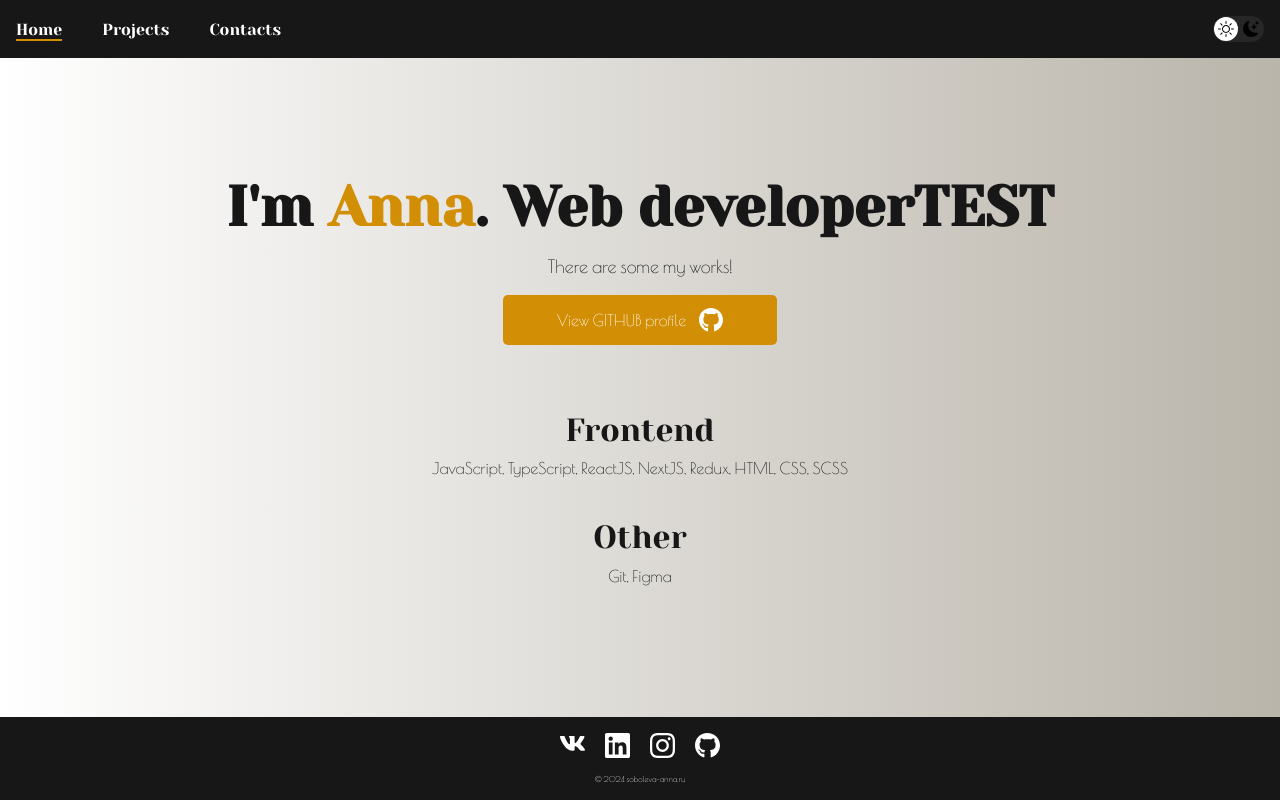
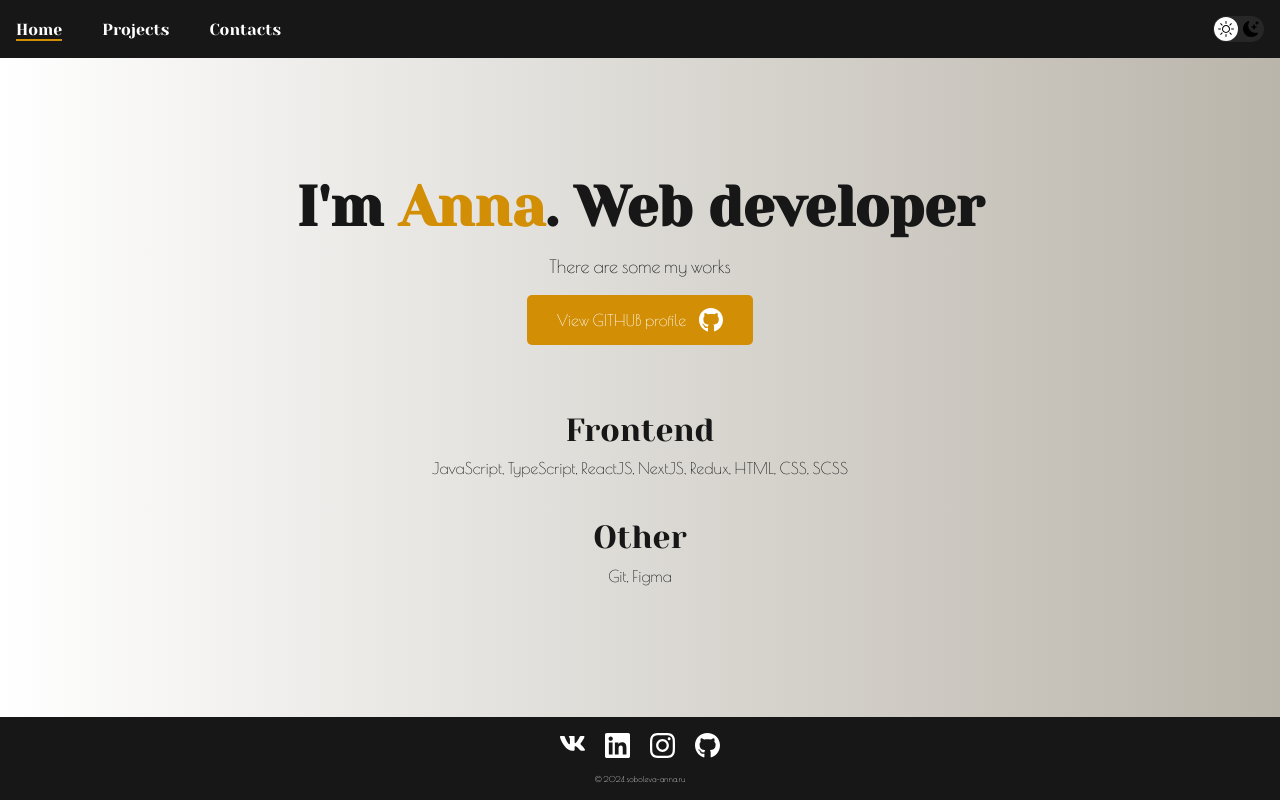
Before and after one commit to AnnaHelvetii/Portfolio-project-react, a React (Create React App) app: page / in a window 1280 px wide. Built offline with nearby package versions, Linux system fonts and the light colour scheme.

Commit message:
Rollback text

```diff
--- a/src/components/header/Header.js
+++ b/src/components/header/Header.js
@@ -8,11 +8,11 @@ const Header = () => {
 				<div className="section__greetings-button">
 					<h1 className="header__title">
 						<strong>
-							I'm <em>Anna</em>. Web developerTEST
+							I'm <em>Anna</em>. Web developer
 						</strong>
 					</h1>
 					<div className="header__text">
-						<p>There are some my works!</p>
+						<p>There are some my works</p>
 					</div>
 					<a
 						href="https://github.com/AnnaHelvetii"
```
